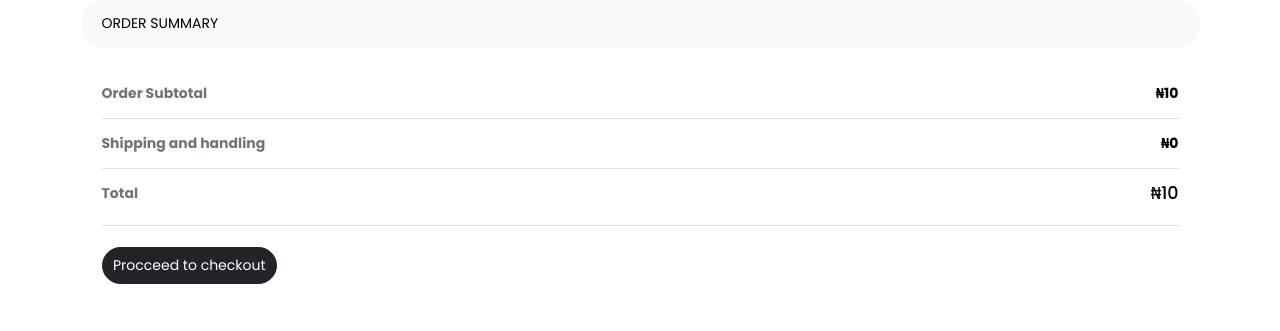
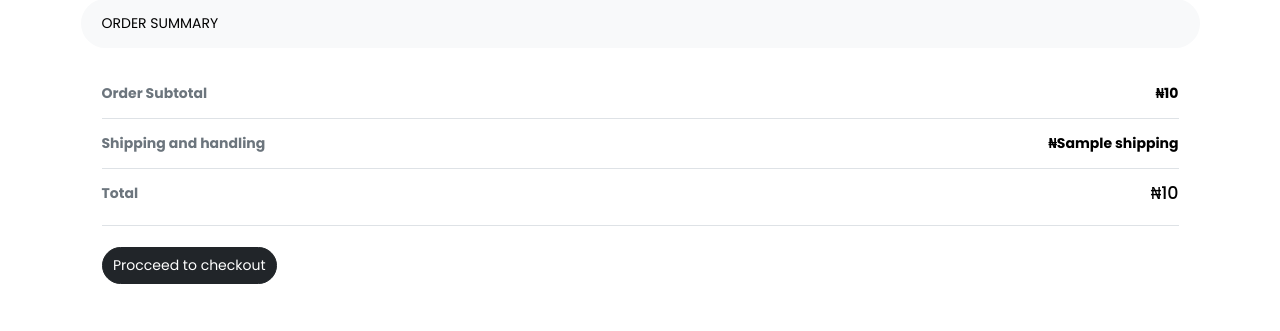
Before and after one commit to Josh596/multi-vendor-ecommerce, a Django app: template basket/templates/basket/cart.html in a window 1280 px wide. Shown: the part 309-640 px from the top of the page. Run offline with Django 3.2, Linux system fonts and the light colour scheme; the template is opened without the code that fills it: most values are stand-ins (such as "Sample title", 1, 10 or a date in 2020); grey boxes marked "Sample" are stand-in pictures; parts of the project's set-up code (start-up, migrations or seed data) failed here and were passed over.

Commit message:
Changed Shipping Value in Basket

```diff
--- a/basket/basket.py
+++ b/basket/basket.py
@@ -18,6 +18,7 @@ class Basket():
         if settings.BASKET_SESSION_ID not in request.session:
             basket = self.session[settings.BASKET_SESSION_ID] = {}
         self.basket = basket
+        self.shipping = 200
 
 
     def add(self, product, qty):
@@ -73,7 +74,7 @@ class Basket():
 
         subtotal = sum(Decimal(item['price']) * item['qty'] for item in self.basket.values())
 
-        shipping = 0
+        shipping = self.shipping
 
         total = subtotal + Decimal(shipping)
         return total
--- a/basket/templates/basket/cart.html
+++ b/basket/templates/basket/cart.html
@@ -61,7 +61,7 @@
             <div class="p-4">
                 <ul class="list-unstyled mb-4">
                 <li class="d-flex justify-content-between py-3 border-bottom"><strong class="text-muted">Order Subtotal </strong><strong id="subtotal">&#x20A6;{{basket.get_subtotal_price}}</strong></li>
-                <li class="d-flex justify-content-between py-3 border-bottom"><strong class="text-muted">Shipping and handling</strong><strong>&#x20A6;{{0}}</strong></li>
+                <li class="d-flex justify-content-between py-3 border-bottom"><strong class="text-muted">Shipping and handling</strong><strong>&#x20A6;{{basket.shipping}}</strong></li>
                 <li class="d-flex justify-content-between py-3 border-bottom"><strong class="text-muted">Total</strong>
                     <h5 class="font-weight-bold" id="total">&#x20A6;{{basket.get_total_price}}</h5>
                 </li>
```
